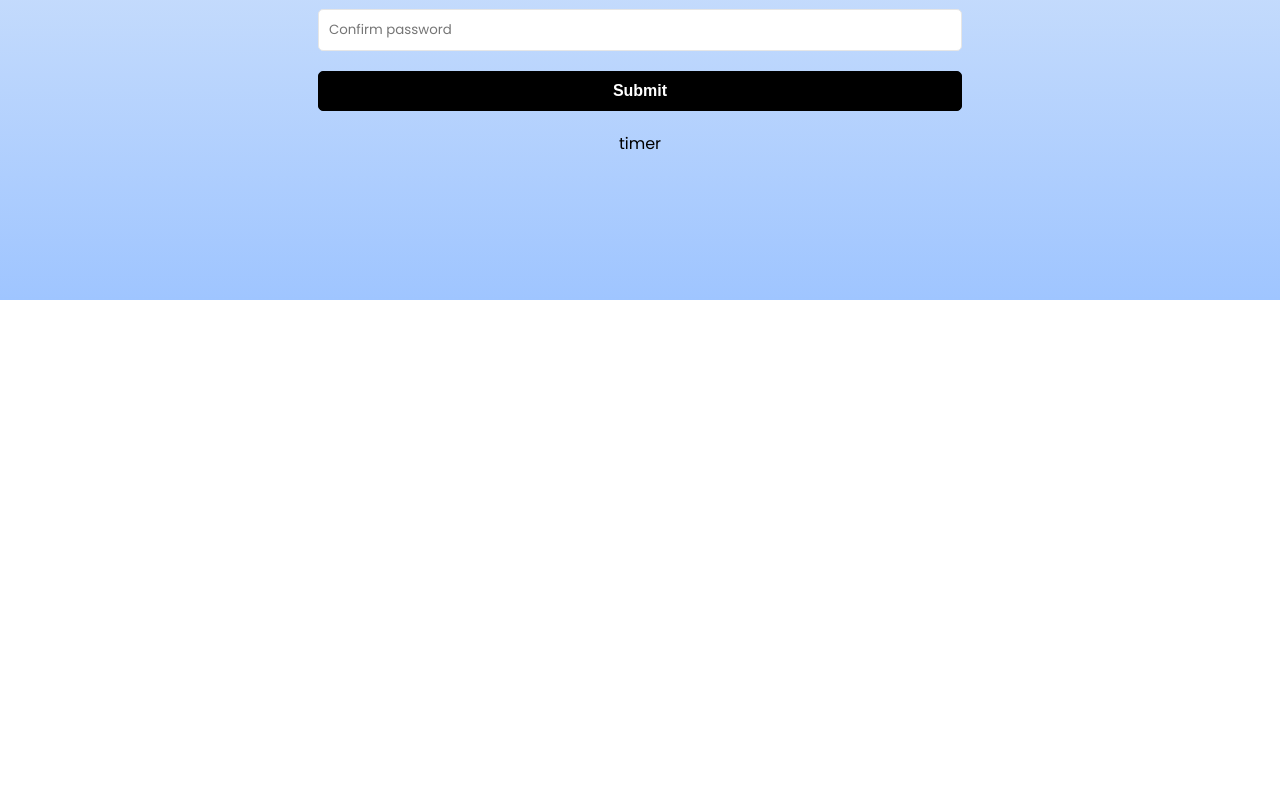
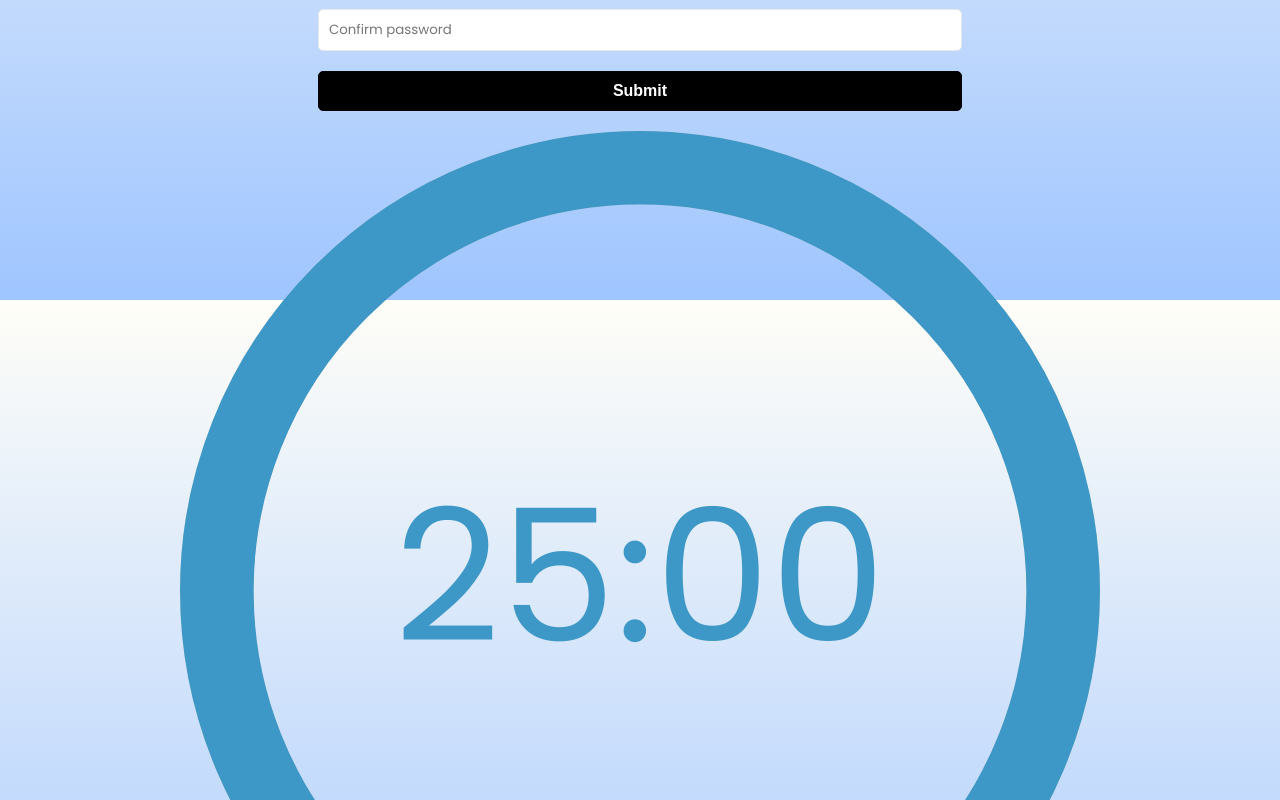
Before and after one commit to FinityM/AMK-Pomodoro, a React (Create React App) app in the folder frontend/: page /register in a window 1280 px wide. Shown: the part 500-1300 px from the top of the page. Before the commit the page ends 800 px from the top, so only its background shows below. Built offline with nearby package versions, Linux system fonts and the light colour scheme.

Commit message:
added dependency to Json

```diff
--- a/frontend/package.json
+++ b/frontend/package.json
@@ -10,6 +10,7 @@
     "axios": "^0.25.0",
     "http-proxy-middleware": "^2.0.4",
     "react": "^17.0.2",
+    "react-circular-progressbar": "^2.0.4",
     "react-dom": "^17.0.2",
     "react-icons": "^4.3.1",
     "react-redux": "^7.2.6",
--- a/frontend/src/components/pomodorTimer.jsx
+++ b/frontend/src/components/pomodorTimer.jsx
@@ -1,12 +1,20 @@
-import { CircularProgressbar } from 'react-circular-progressbar';
+import { CircularProgressbar ,buildStyles} from 'react-circular-progressbar';
 import 'react-circular-progressbar/dist/styles.css';
 
 
 function Timer(){
 
+    const workColor = '#9FC5FF';
+    const breakColor = '#FFC59F';
+
     return(
 
-        <div>timer</div>
+        <div>
+
+<CircularProgressbar value={100} text={'25:00'}/>
+
+
+        </div>
     );
 }
 
```
Also changed, not shown: 1 other file (tests, documents, lock files or other folders).
